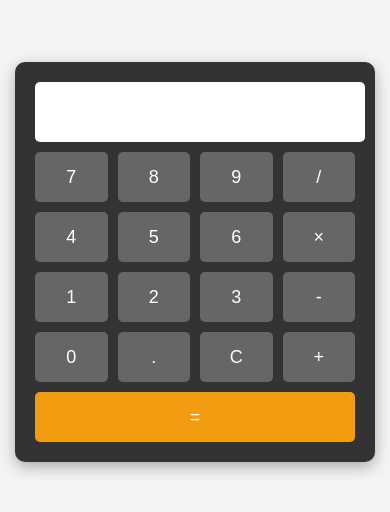
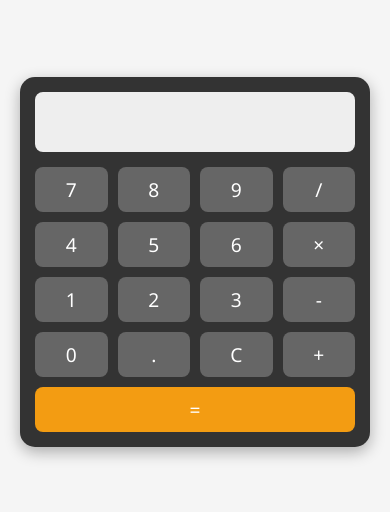
Before and after one commit to Manavjjj/Basic-Calculator, a plain HTML site: page basic calculator/index.html in a window 390 px wide. Shown: the part 160-672 px from the top of the page. Drawn offline with Linux system fonts and the light colour scheme.

Commit message:
Update styles.css

```diff
--- a/basic calculator/styles.css
+++ b/basic calculator/styles.css
@@ -1,29 +1,42 @@
+
+* {
+    box-sizing: border-box;
+    margin: 0;
+    padding: 0;
+    font-family: 'Segoe UI', Tahoma, Geneva, Verdana, sans-serif;
+}
+
 body {
+    background-color: #f5f5f5;
     display: flex;
     justify-content: center;
     align-items: center;
-  height: 100vh;
-  margin: 0;
-  background: #f4f4f4;
-  font-family: Arial, sans-serif;
+    min-height: 100vh;
+    padding: 20px;
+}
+
+.calculator-container {
+    width: 100%;
+    max-width: 400px;
 }
 
 .calculator {
-  background: #333;
-  border-radius: 10px;
+    background-color: #333;
+    border-radius: 15px;
     padding: 20px;
     box-shadow: 0 5px 15px rgba(0, 0, 0, 0.3);
 }
 
 #display {
     width: 100%;
-  height: 50px;
-  margin-bottom: 10px;
-  font-size: 24px;
+    height: 70px;
+    margin-bottom: 15px;
+    padding: 10px;
+    font-size: 2rem;
     text-align: right;
-  padding: 5px;
     border: none;
-  border-radius: 5px;
+    border-radius: 8px;
+    background-color: #eee;
 }
 
 .buttons {
@@ -33,24 +46,94 @@ body {
 }
 
 button {
-  height: 50px;
-  font-size: 18px;
+    height: 60px;
+    font-size: 1.5rem;
     border: none;
-  border-radius: 5px;
-  background: #666;
+    border-radius: 8px;
+    background-color: #666;
     color: white;
     cursor: pointer;
+    transition: all 0.2s;
 }
 
 button:hover {
-  background: #888;
+    background-color: #888;
+    transform: translateY(-2px);
+}
+
+button:active {
+    transform: translateY(0);
 }
 
 .equals {
-  background: #f39c12;
+    background-color: #f39c12;
     grid-column: span 4;
 }
 
 .equals:hover {
-  background: #e67e22;
+    background-color: #e67e22;
 }
+
+/* Responsive Design */
+@media (max-width: 500px) {
+    .calculator {
+        padding: 15px;
+    }
+
+    #display {
+        height: 60px;
+        font-size: 1.8rem;
+    }
+
+    button {
+        height: 50px;
+        font-size: 1.3rem;
+    }
+}
+
+@media (max-width: 400px) {
+    button {
+        height: 45px;
+        font-size: 1.2rem;
+    }
+}
+
+/* For very small devices */
+@media (max-width: 350px) {
+    .calculator {
+        padding: 10px;
+    }
+
+    #display {
+        height: 50px;
+        font-size: 1.5rem;
+    }
+
+    button {
+        height: 40px;
+        font-size: 1rem;
+    }
+
+    .buttons {
+        gap: 8px;
+    }
+}
+
+/* @media (orientation: landscape) {
+    .calculator-container {
+        max-width: 300px;
+    }
+} */
+
+@media (prefers-color-scheme: dark) {
+    body {
+        background-color: #222;
+    }
+    .calculator {
+        background-color: #444;
+    }
+}
+
+#display {
+    transition: all 0.3s ease;
+}
```
Lines whose indentation alone changed are shown as unchanged.
